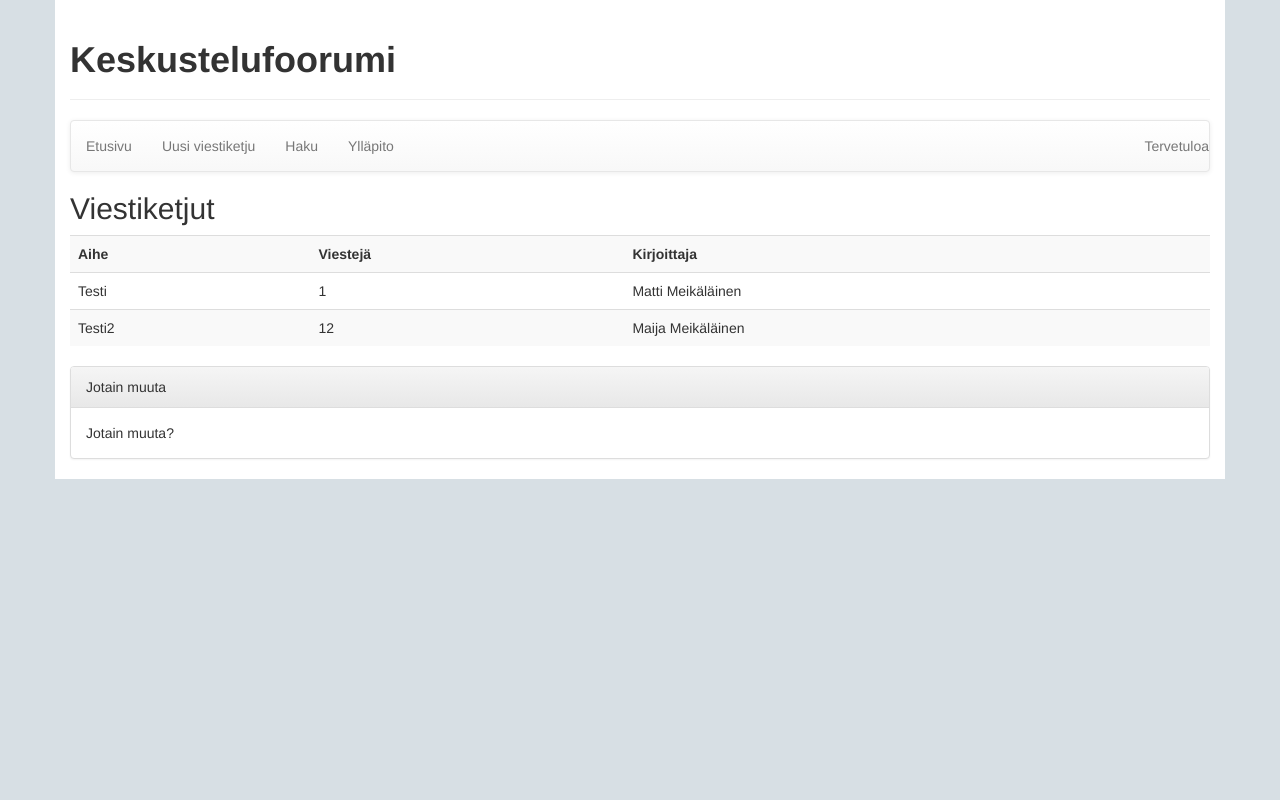
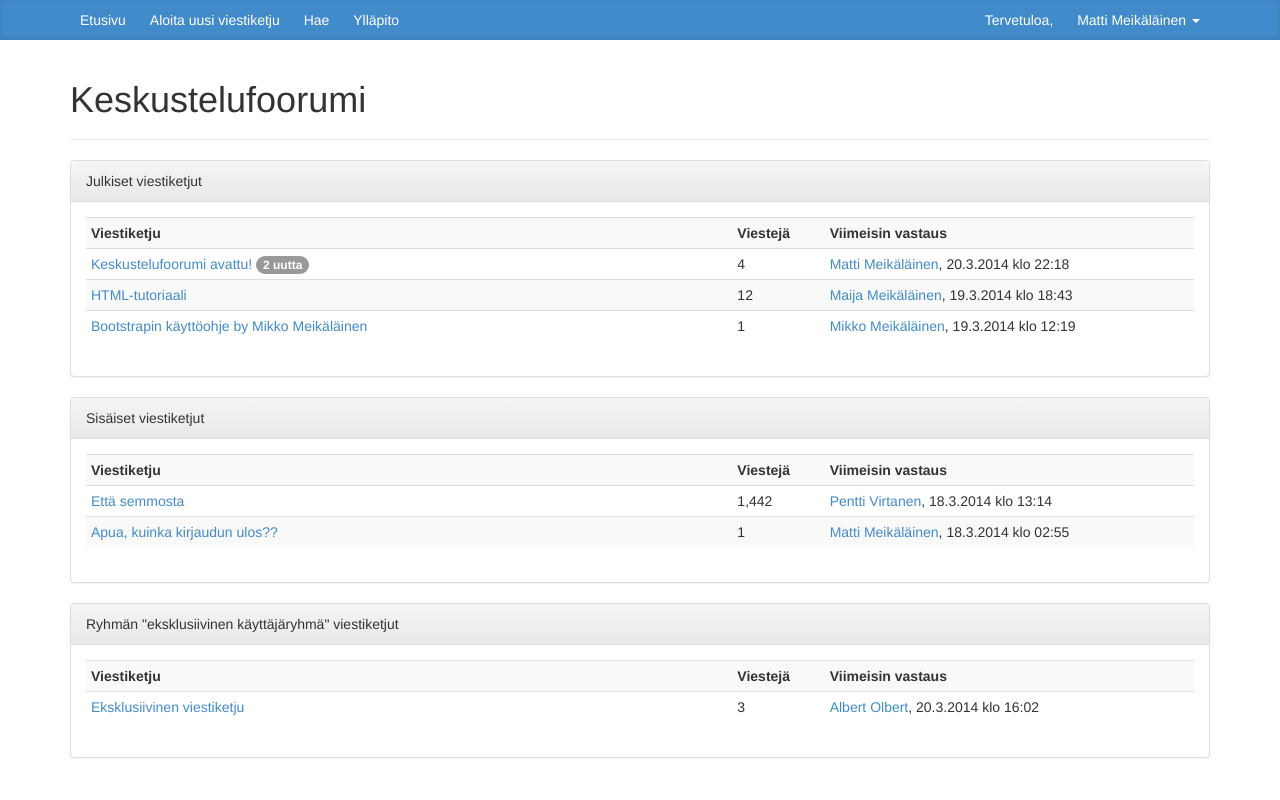
Before and after one commit to jruo/tsoha, a PHP site: page /html-demo/index.html in a window 1280 px wide. Run offline with PHP 8.4, Linux system fonts and the light colour scheme; some libraries are stand-ins or nearby versions.

Commit message:
käyttöliittymää

```diff
--- a/public/css/default.css
+++ b/public/css/default.css
@@ -1,11 +1,22 @@
-body {
-    background-color: #d7dfe4;
+.forum-top {
+    background-color: #428bca;
+    box-shadow: inset 0 -2px 5px rgba(0,0,0,.1);
 }
 
-.page-header h1 {
-    font-weight: bold;
+.forum-top .forum-top-item {
+    display: inline-block;
+    padding: 10px;
+    color: white;
 }
 
-.container {
-    background-color: white;
+.forum-right div {
+    display: inline;
 }
+
+.forum-nav {
+    display: inline;
+}
+
+.forum-right {
+    float: right;
+}
--- a/public/html-demo/index.html
+++ b/public/html-demo/index.html
@@ -9,46 +9,107 @@
         <link rel="stylesheet" href="../css/default.css">
     </head>
     <body>
+        <div class="forum-top">
+            <div class="container">
+                <nav class="forum-nav">
+                    <a class="forum-top-item" href="#">Etusivu</a>
+                    <a class="forum-top-item" href="#">Aloita uusi viestiketju</a>
+                    <a class="forum-top-item" href="#">Hae</a>
+                    <a class="forum-top-item" href="#">Ylläpito</a>
+                </nav>
+                <div class="forum-right">
+                    <span class="forum-top-item">Tervetuloa,</span>
+                    <div class="dropdown">
+                        <a data-toggle="dropdown" class="forum-top-item" href="#">Matti Meikäläinen <span class="caret"></span></a>
+                        <ul class="dropdown-menu">
+                            <li><a href="#">Näytä profiili</a></li>
+                            <li class="divider"></li>
+                            <li><a href="#">Kirjaudu ulos</a></li>
+                        </ul>
+                    </div>
+                </div>
+            </div>
+        </div>
         <div class="container">
             <div class="page-header">
                 <h1>Keskustelufoorumi</h1>
             </div>
-            <div class="navbar navbar-default" role="navigation">
-                <ul class="nav navbar-nav">
-                    <li><a href="#">Etusivu</a></li>
-                    <li><a href="#">Uusi viestiketju</a></li>
-                    <li><a href="#">Haku</a></li>
-                    <li><a href="#">Ylläpito</a></li>
-                </ul>
-                <p class="navbar-text navbar-right">Tervetuloa</p>
-            </div>
-            <h2>Viestiketjut</h2>
-            <table class="table-striped table">
+            <div class="panel panel-default">
+                <div class="panel-heading">Julkiset viestiketjut</div>
+                <div class="panel-body">
+                    <table class="table-striped table table-condensed">
                         <tr>
-                    <th>Aihe</th>
-                    <th>Viestejä</th>
-                    <th>Kirjoittaja</th>
+                            <th>Viestiketju</th>
+                            <th class="col-md-1">Viestejä</th>
+                            <th class="col-md-4">Viimeisin vastaus</th>
                         </tr>
                         <tr>
-                    <td>Testi</td>
-                    <td>1</td>
-                    <td>Matti Meikäläinen</td>
+                            <td>
+                                <a href="#">Keskustelufoorumi avattu!</a>
+                                <span class="badge">2 uutta</span>
+                            </td>
+                            <td>4</td>
+                            <td><a href="#">Matti Meikäläinen</a>, 20.3.2014 klo 22:18</td>
                         </tr>
                         <tr>
-                    <td>Testi2</td>
+                            <td><a href="#">HTML-tutoriaali</a></td>
                             <td>12</td>
-                    <td>Maija Meikäläinen</td>
+                            <td><a href="#">Maija Meikäläinen</a>, 19.3.2014 klo 18:43</td>
+                        </tr>
+                        <tr>
+                            <td><a href="#">Bootstrapin käyttöohje by Mikko Meikäläinen</a></td>
+                            <td>1</td>
+                            <td><a href="#">Mikko Meikäläinen</a>, 19.3.2014 klo 12:19</td>
                         </tr>
                     </table>
+                </div>
+            </div>
+
             <div class="panel panel-default">
-                <div class="panel-heading">Jotain muuta</div>
+                <div class="panel-heading">Sisäiset viestiketjut</div>
                 <div class="panel-body">
-                    Jotain muuta?
+                    <table class="table-striped table table-condensed">
+                        <tr>
+                            <th>Viestiketju</th>
+                            <th class="col-md-1">Viestejä</th>
+                            <th class="col-md-4">Viimeisin vastaus</th>
+                        </tr>
+                        <tr>
+                            <td>
+                                <a href="#">Että semmosta</a>
+                            </td>
+                            <td>1,442</td>
+                            <td><a href="#">Pentti Virtanen</a>, 18.3.2014 klo 13:14</td>
+                        </tr>
+                        <tr>
+                            <td><a href="#">Apua, kuinka kirjaudun ulos??</a></td>
+                            <td>1</td>
+                            <td><a href="#">Matti Meikäläinen</a>, 18.3.2014 klo 02:55</td>
+                        </tr>
+                    </table>
+                </div>
+            </div>
+
+            <div class="panel panel-default">
+                <div class="panel-heading">Ryhmän "eksklusiivinen käyttäjäryhmä" viestiketjut</div>
+                <div class="panel-body">
+                    <table class="table-striped table table-condensed">
+                        <tr>
+                            <th>Viestiketju</th>
+                            <th class="col-md-1">Viestejä</th>
+                            <th class="col-md-4">Viimeisin vastaus</th>
+                        </tr>
+                        <tr>
+                            <td>
+                                <a href="#">Eksklusiivinen viestiketju</a>
+                            </td>
+                            <td>3</td>
+                            <td><a href="#">Albert Olbert</a>, 20.3.2014 klo 16:02</td>
+                        </tr>
+                    </table>
                 </div>
             </div>
         </div>
-
-
         <script src="https://ajax.googleapis.com/ajax/libs/jquery/1.11.0/jquery.min.js"></script>
         <script src="../js/bootstrap.min.js"></script>
     </body>
```
Lines whose indentation alone changed are shown as unchanged.
